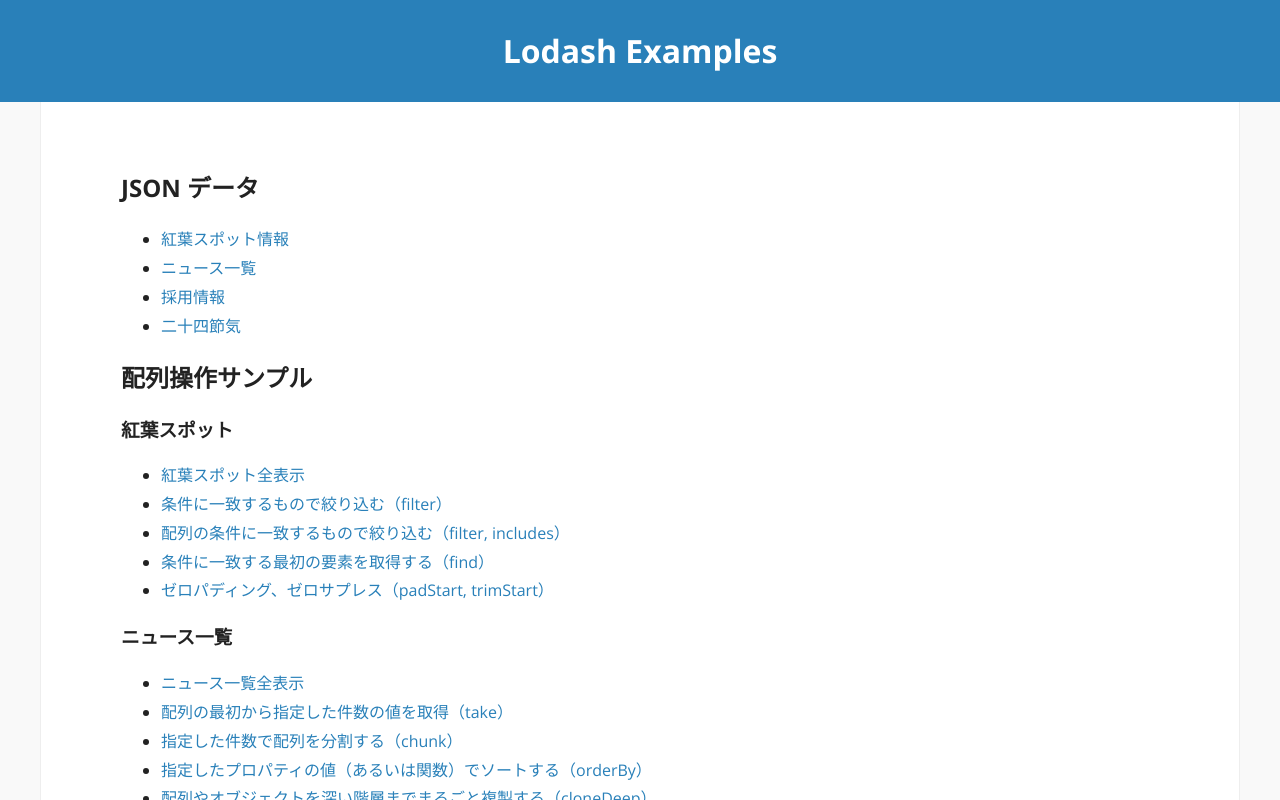
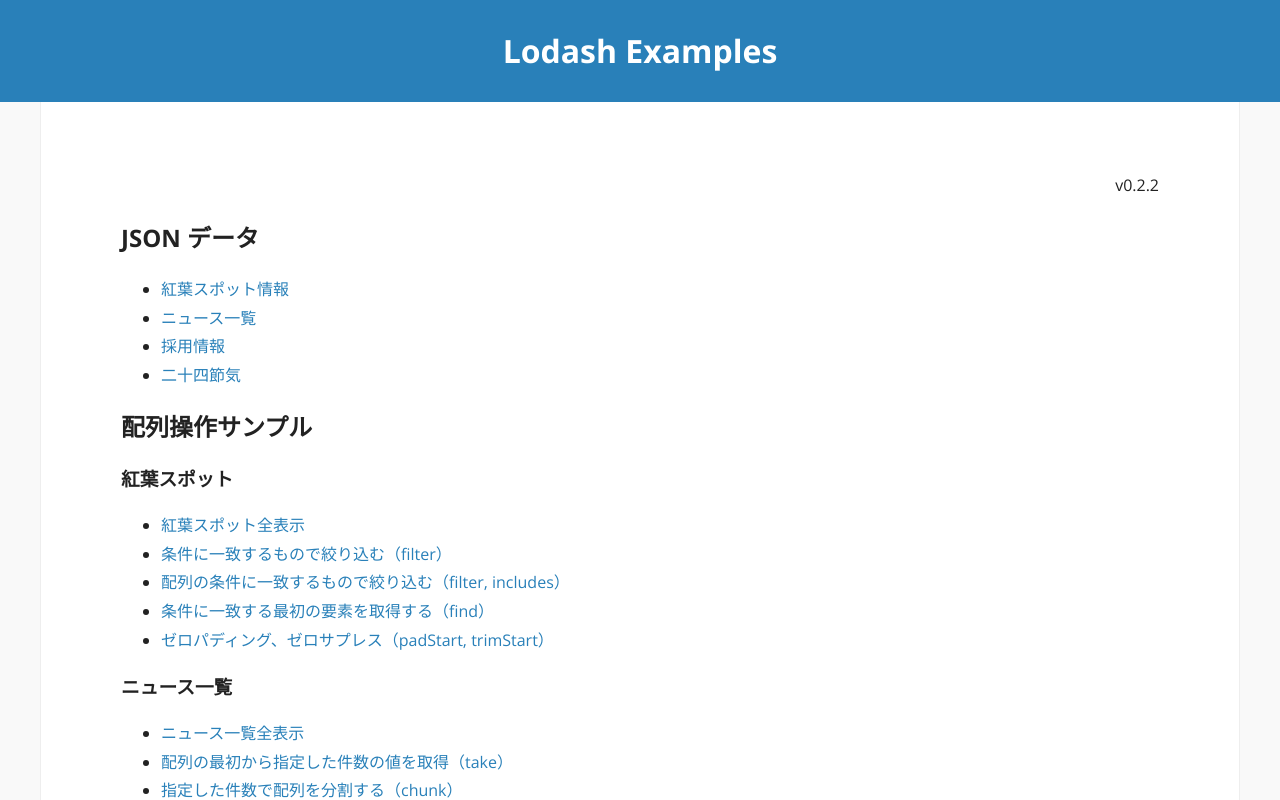
Before and after one commit to siakas/lodash-examples, a Next.js app: page / in a window 1280 px wide. Shown: the top 800 px of the page. Built offline with nearby package versions, Linux system fonts and the light colour scheme.

Commit message:
Update: バージョン更新

```diff
--- a/package.json
+++ b/package.json
@@ -1,6 +1,6 @@
 {
   "name": "lodash-examples",
-  "version": "0.1.0",
+  "version": "0.2.2",
   "private": true,
   "scripts": {
     "dev": "next dev",
--- a/src/pages/index.tsx
+++ b/src/pages/index.tsx
@@ -8,6 +8,7 @@ import * as styles from '@/styles/mods.styles'
 const Home: NextPage = () => {
   return (
     <DefaultLayout>
+      <p css={styles.version}>v0.2.2</p>
       <h2>JSON データ</h2>
       <ul css={styles.index}>
         <li>
--- a/src/styles/mods.styles.ts
+++ b/src/styles/mods.styles.ts
@@ -112,3 +112,7 @@ export const ol = css`
     }
   }
 `
+
+export const version = css`
+  text-align: right;
+`
```
